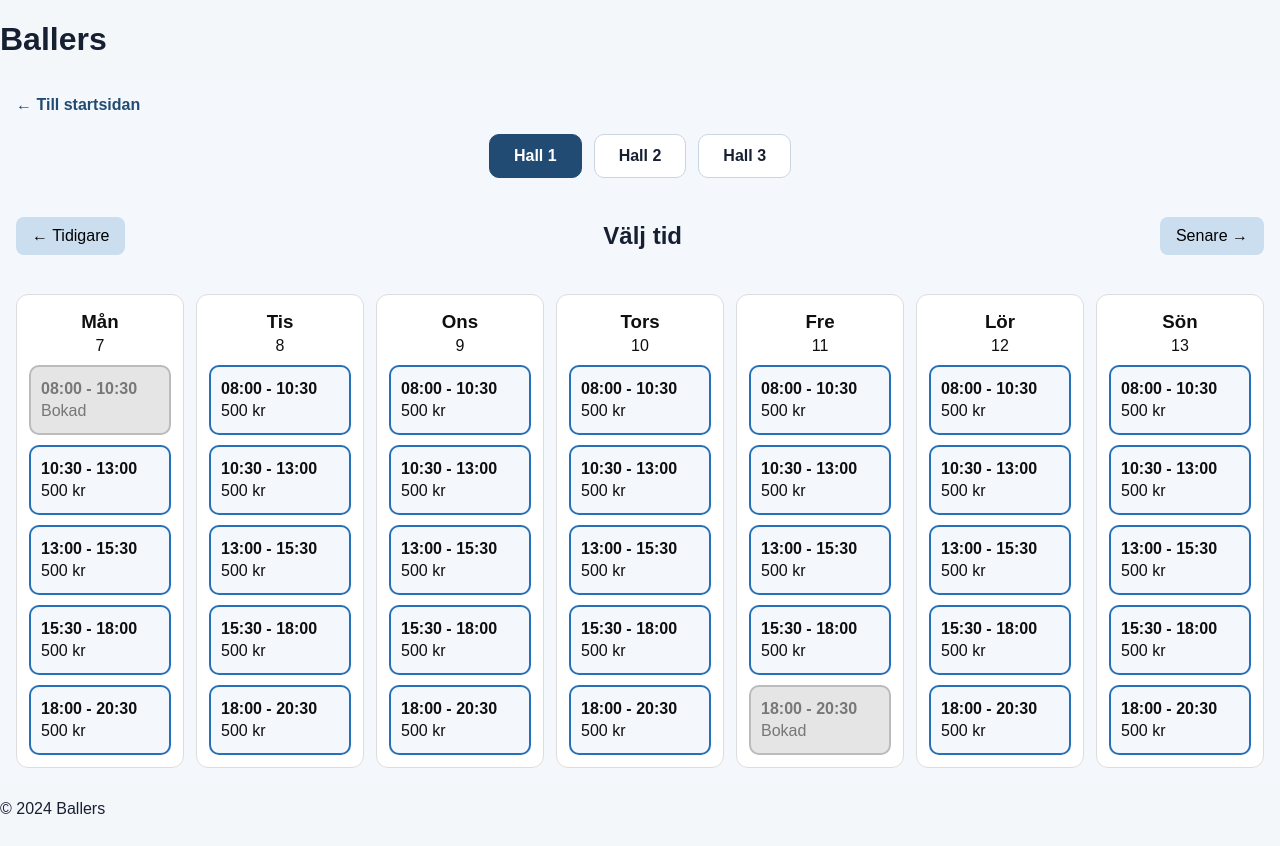
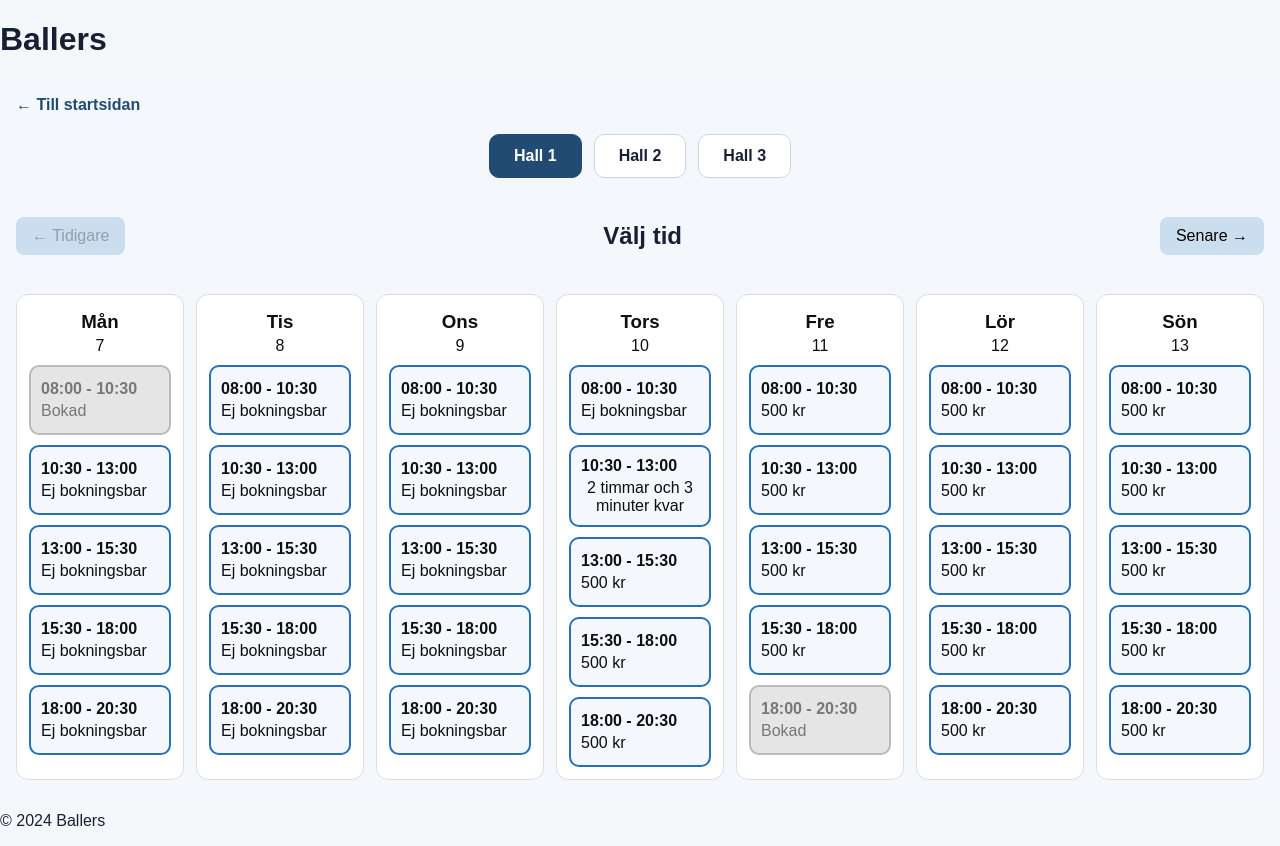
Before and after one commit to floraohrman/bokningssystem_typescript, a React (Vite) app: page /calendar in a window 1280 px wide. Before the commit the page ends 821 px from the top, so only its background shows below. Built offline with nearby package versions, Linux system fonts and the light colour scheme; data requests are answered from the project's data file.

Commit message:
Fixade så det ej går att boka tillbaka i tiden

```diff
--- a/src/components/BookingCalendar.tsx
+++ b/src/components/BookingCalendar.tsx
@@ -1,5 +1,6 @@
 import { useEffect, useState } from "react";
 import { Link, useNavigate } from "react-router";
+
 import type { Booking } from "../types/booking";
 import type { Hall } from "../types/hall";
 import type { Sport } from "../types/sport";
@@ -26,13 +27,31 @@ export function BookingCalendar() {
   const [selectedHallId, setSelectedHallId] =
     useState("1");
 
-  const [weekStart, setWeekStart] =
-    useState(new Date("2026-09-07"));
-
   const navigate = useNavigate();
 
-  // Tillfälligt tills vi har sportvalet på sidan
   const sport: Sport = "football";
+
+  function getStartOfWeek(date: Date): Date {
+    const start = new Date(date);
+    const day = start.getDay();
+
+    const difference =
+      day === 0 ? -6 : 1 - day;
+
+    start.setDate(
+      start.getDate() + difference
+    );
+
+    start.setHours(0, 0, 0, 0);
+
+    return start;
+  }
+
+  const currentWeekStart =
+    getStartOfWeek(new Date());
+
+  const [weekStart, setWeekStart] =
+    useState(currentWeekStart);
 
   useEffect(() => {
     getBookings()
@@ -67,6 +86,7 @@ export function BookingCalendar() {
       hall.id === selectedHallId
   );
 
+
   const days = Array.from(
     { length: 7 },
     (_, index) => {
@@ -80,6 +100,7 @@ export function BookingCalendar() {
     }
   );
 
+
   function nextWeek() {
     const next =
       new Date(weekStart);
@@ -91,6 +112,7 @@ export function BookingCalendar() {
     setWeekStart(next);
   }
 
+
   function previousWeek() {
     const previous =
       new Date(weekStart);
@@ -99,8 +121,17 @@ export function BookingCalendar() {
       previous.getDate() - 7
     );
 
+    if (previous < currentWeekStart) {
+      return;
+    }
+
     setWeekStart(previous);
   }
+
+  const isCurrentWeek =
+    weekStart.getTime() ===
+    currentWeekStart.getTime();
+
 
   function formatDate(
     date: Date
@@ -119,6 +150,64 @@ export function BookingCalendar() {
     return `${year}-${month}-${day}`;
   }
 
+
+  function getMinutesRemaining(
+    date: string,
+    endTime: string
+  ): number {
+    const end =
+      new Date(
+        `${date}T${endTime}:00`
+      );
+
+    const now = new Date();
+
+    const difference =
+      end.getTime() - now.getTime();
+
+    return Math.floor(
+      difference / (1000 * 60)
+    );
+  }
+
+  function hasSlotStarted(
+    date: string,
+    startTime: string
+  ): boolean {
+    const start =
+      new Date(
+        `${date}T${startTime}:00`
+      );
+
+    return start < new Date();
+  }
+
+  function formatRemainingTime(
+    minutesRemaining: number
+  ): string {
+    const hours =
+      Math.floor(
+        minutesRemaining / 60
+      );
+
+    const minutes =
+      minutesRemaining % 60;
+
+    if (hours === 0) {
+      return `${minutes} minuter`;
+    }
+
+    if (minutes === 0) {
+      return hours === 1
+        ? "1 timme"
+        : `${hours} timmar`;
+    }
+
+    return hours === 1
+      ? `1 timme och ${minutes} minuter`
+      : `${hours} timmar och ${minutes} minuter`;
+  }
+
   function handleTimeClick(
     date: string,
     startTime: string,
@@ -126,6 +215,39 @@ export function BookingCalendar() {
   ) {
     if (selectedHall === undefined) {
       return;
+    }
+
+    const started =
+      hasSlotStarted(
+        date,
+        startTime
+      );
+
+    const minutesRemaining =
+      getMinutesRemaining(
+        date,
+        endTime
+      );
+
+    if (minutesRemaining <= 60) {
+      return;
+    }
+
+
+    if (started) {
+      const remainingText =
+        formatRemainingTime(
+          minutesRemaining
+        );
+
+      const confirmed =
+        window.confirm(
+          `Tiden har redan börjat. Det är ${remainingText} kvar. Är du säker på att du vill boka?`
+        );
+
+      if (!confirmed) {
+        return;
+      }
     }
 
     navigate("/booking", {
@@ -143,9 +265,13 @@ export function BookingCalendar() {
 
   return (
     <section className="booking-calendar">
-        <Link to="/" className="back-link">
-          ← Till startsidan
-         </Link>
+
+      <Link
+        to="/"
+        className="back-link"
+      >
+        ← Till startsidan
+      </Link>
 
       <div className="hall-selector">
         {halls.map((hall) => (
@@ -172,13 +298,12 @@ export function BookingCalendar() {
         <button
           type="button"
           onClick={previousWeek}
+          disabled={isCurrentWeek}
         >
           ← Tidigare
         </button>
 
-        <h2>
-          Välj tid
-        </h2>
+        <h2>Välj tid</h2>
 
         <button
           type="button"
@@ -221,6 +346,22 @@ export function BookingCalendar() {
                       timeSlot
                     );
 
+                  const started =
+                    hasSlotStarted(
+                      date,
+                      timeSlot.startTime
+                    );
+
+                  const minutesRemaining =
+                    getMinutesRemaining(
+                      date,
+                      timeSlot.endTime
+                    );
+
+
+                  const tooLate =
+                    minutesRemaining <= 60;
+
                   return (
                     <button
                       type="button"
@@ -228,12 +369,15 @@ export function BookingCalendar() {
                         timeSlot.startTime
                       }
                       disabled={
-                        !available
+                        !available ||
+                        tooLate
                       }
                       className={
-                        available
-                          ? "time-slot"
-                          : "time-slot booked"
+                        !available
+                          ? "time-slot booked"
+                          : tooLate
+                            ? "time-slot past"
+                            : "time-slot"
                       }
                       onClick={() =>
                         handleTimeClick(
@@ -254,13 +398,18 @@ export function BookingCalendar() {
                       </strong>
 
                       <span>
-                        {available
-                          ? `${
-                              selectedHall
-                                ?.price ??
-                              0
-                            } kr`
-                          : "Bokad"}
+                        {!available
+                          ? "Bokad"
+                          : tooLate
+                            ? "Ej bokningsbar"
+                            : started
+                              ? `${formatRemainingTime(
+                                  minutesRemaining
+                                )} kvar`
+                              : `${
+                                  selectedHall
+                                    ?.price ?? 0
+                                } kr`}
                       </span>
                     </button>
                   );
@@ -270,7 +419,6 @@ export function BookingCalendar() {
           );
         })}
       </div>
-
     </section>
   );
 }
```
